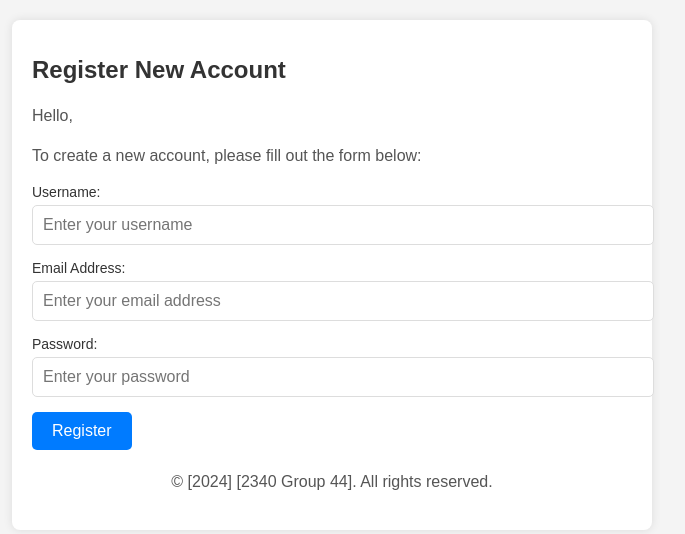
After one commit to adityabilawar/Atlanta-Food-Finder, a Django app: page /register/ in a window 1280 px wide. The commit adds this page. Shown: the top 534 px of the page, without its empty margins (308-993 px from the left). Run offline with Django 5.2, Linux system fonts and the light colour scheme.

Commit message:
Added new HTML forms for registering a new account and changing password. Just need to perform backend logic for all of these buttons and figure out how to send an email for verification if we have time (forgot password functionality is extra credit so not a top priority).

```diff
--- a/atlanta_food_finder/urls.py
+++ b/atlanta_food_finder/urls.py
@@ -7,5 +7,7 @@ urlpatterns = [
     path('admin/', admin.site.urls),
     path('api/', include('restaurants.urls')),
     path('api/users/', include('users.urls')),
-    path('', views.landing)
+    path('', views.landing),
+    path('register/', views.register),
+    path('forgot-password/', views.forgot_password)
 ]
--- /dev/null
+++ b/restaurants/templates/register.html
@@ -0,0 +1,99 @@
+<!DOCTYPE html>
+<html lang="en">
+<head>
+    <meta charset="UTF-8">
+    <meta name="viewport" content="width=device-width, initial-scale=1.0">
+    <title>Register New Account</title>
+    <style>
+        body {
+            font-family: Arial, sans-serif;
+            background-color: #f4f4f4;
+            margin: 0;
+            padding: 0;
+        }
+        .container {
+            max-width: 600px;
+            margin: 20px auto;
+            background-color: #ffffff;
+            padding: 20px;
+            border-radius: 8px;
+            box-shadow: 0 0 10px rgba(0, 0, 0, 0.1);
+        }
+        h1 {
+            color: #333333;
+            font-size: 24px;
+            margin-bottom: 20px;
+        }
+        p {
+            color: #555555;
+            font-size: 16px;
+            line-height: 1.5;
+        }
+        .form-group {
+            margin-bottom: 15px;
+        }
+        .form-group label {
+            display: block;
+            font-size: 14px;
+            color: #333333;
+            margin-bottom: 5px;
+        }
+        .form-group input[type="text"],
+        .form-group input[type="email"],
+        .form-group input[type="password"] {
+            width: 100%;
+            padding: 10px;
+            font-size: 16px;
+            border-radius: 5px;
+            border: 1px solid #ddd;
+        }
+        .form-group input[type="submit"] {
+            display: inline-block;
+            padding: 10px 20px;
+            font-size: 16px;
+            color: #ffffff;
+            background-color: #007bff;
+            border: none;
+            border-radius: 5px;
+            cursor: pointer;
+        }
+        .form-group input[type="submit"]:hover {
+            background-color: #0056b3;
+        }
+        .footer {
+            margin-top: 20px;
+            font-size: 14px;
+            color: #888888;
+            text-align: center;
+        }
+    </style>
+</head>
+<body>
+    <div class="container">
+        <h1>Register New Account</h1>
+        <p>Hello,</p>
+        <p>To create a new account, please fill out the form below:</p>
+        <!-- NEED TO ADD INFORMATION TO DATABASE ON SUBMISSION -->
+        <form onclick="????" method="post">
+            <div class="form-group">
+                <label for="username">Username:</label>
+                <input type="text" id="username" name="username" placeholder="Enter your username" required>
+            </div>
+            <div class="form-group">
+                <label for="email">Email Address:</label>
+                <input type="email" id="email" name="email" placeholder="Enter your email address" required>
+            </div>
+            <div class="form-group">
+                <label for="password">Password:</label>
+                <input type="password" id="password" name="password" placeholder="Enter your password" required>
+            </div>
+            <div class="form-group">
+                <input type="submit" value="Register">
+            </div>
+        </form>
+        <div class="footer">
+            <p>&copy; [2024] [2340 Group 44]. All rights reserved.</p>
+        </div>
+    </div>
+</body>
+</html>
--- a/restaurants/views.py
+++ b/restaurants/views.py
@@ -7,6 +7,12 @@ from .serializers import RestaurantSerializer, FavoriteSerializer
 
 def landing(request):
     return render(request, "landing.html")
+
+def register(request):
+    return render(request, "register.html")
+
+def forgot_password(request):
+    return render(request, "forgot-password.html")
 
 class RestaurantViewSet(viewsets.ModelViewSet):
     queryset = Restaurant.objects.all()
```
Also changed, not shown: restaurants/templates/forgot-password.html (added, +96 -0 lines), restaurants/templates/landing.html (+21 -3 lines).
